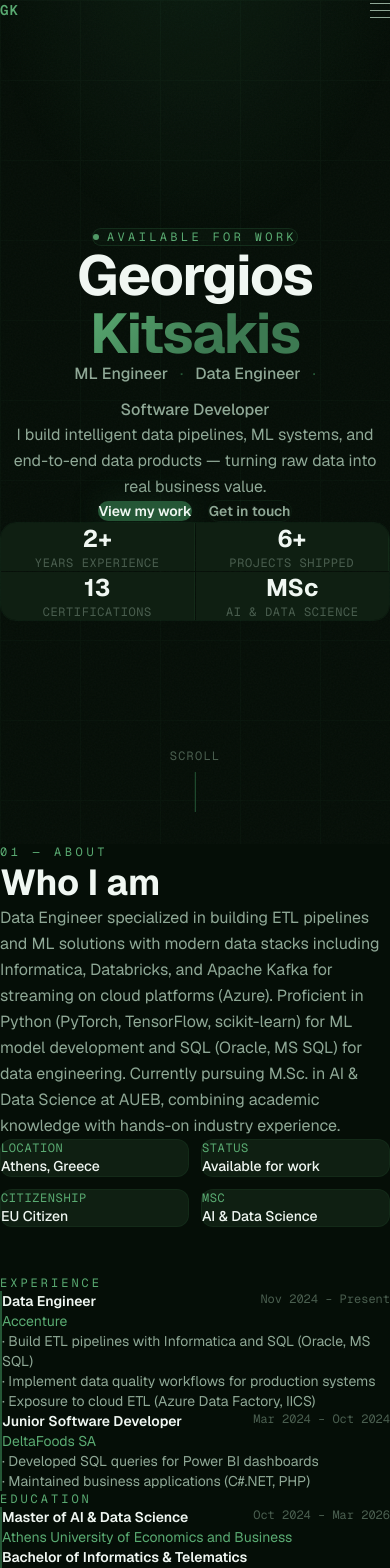
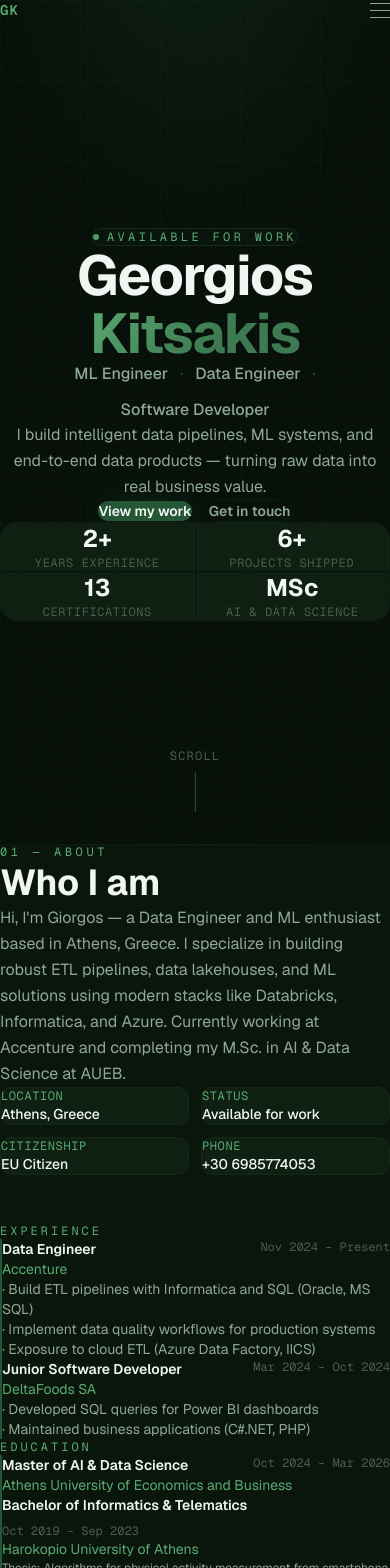
Before and after one commit to kitsakisGk/PersonalPortfolio, a Next.js app: page / in a window 390 px wide. Shown: the top 1568 px of the page. Built offline with nearby package versions, Linux system fonts and the light colour scheme.

Commit message:
Add personality to About intro, add phone, alternate section backgrounds

```diff
--- a/components/sections/About.tsx
+++ b/components/sections/About.tsx
@@ -9,7 +9,7 @@ const fadeUp = makeFadeUp(0.1);
 
 export default function About() {
   return (
-    <SectionWrapper id="about" divider={false}>
+    <SectionWrapper id="about" tinted>
       <SectionHeader index="01" label="About" title="Who I am" />
 
       <div className="grid grid-cols-1 lg:grid-cols-2 gap-12 lg:gap-20">
@@ -24,7 +24,11 @@ export default function About() {
             custom={1}
             variants={fadeUp}
           >
-            {personal.bio}
+            Hi, I&apos;m Giorgos — a Data Engineer and ML enthusiast based in Athens,
+            Greece. I specialize in building robust ETL pipelines, data
+            lakehouses, and ML solutions using modern stacks like Databricks,
+            Informatica, and Azure. Currently working at Accenture and
+            completing my M.Sc. in AI &amp; Data Science at AUEB.
           </motion.p>
 
           <motion.div
@@ -39,7 +43,7 @@ export default function About() {
               { label: "Location", value: "Athens, Greece" },
               { label: "Status", value: "Available for work" },
               { label: "Citizenship", value: "EU Citizen" },
-              { label: "MSc", value: "AI & Data Science" },
+              { label: "Phone", value: "+30 6985774053" },
             ].map(({ label, value }) => (
               <div
                 key={label}
--- a/components/sections/Skills.tsx
+++ b/components/sections/Skills.tsx
@@ -9,7 +9,7 @@ const fadeUp = makeFadeUp(0.08);
 
 export default function Skills() {
   return (
-    <SectionWrapper id="skills">
+    <SectionWrapper id="skills" tinted>
       <SectionHeader index="02" label="Skills" title="What I work with" />
 
       <div className="grid grid-cols-1 sm:grid-cols-2 lg:grid-cols-3 gap-4 mb-4">
```
